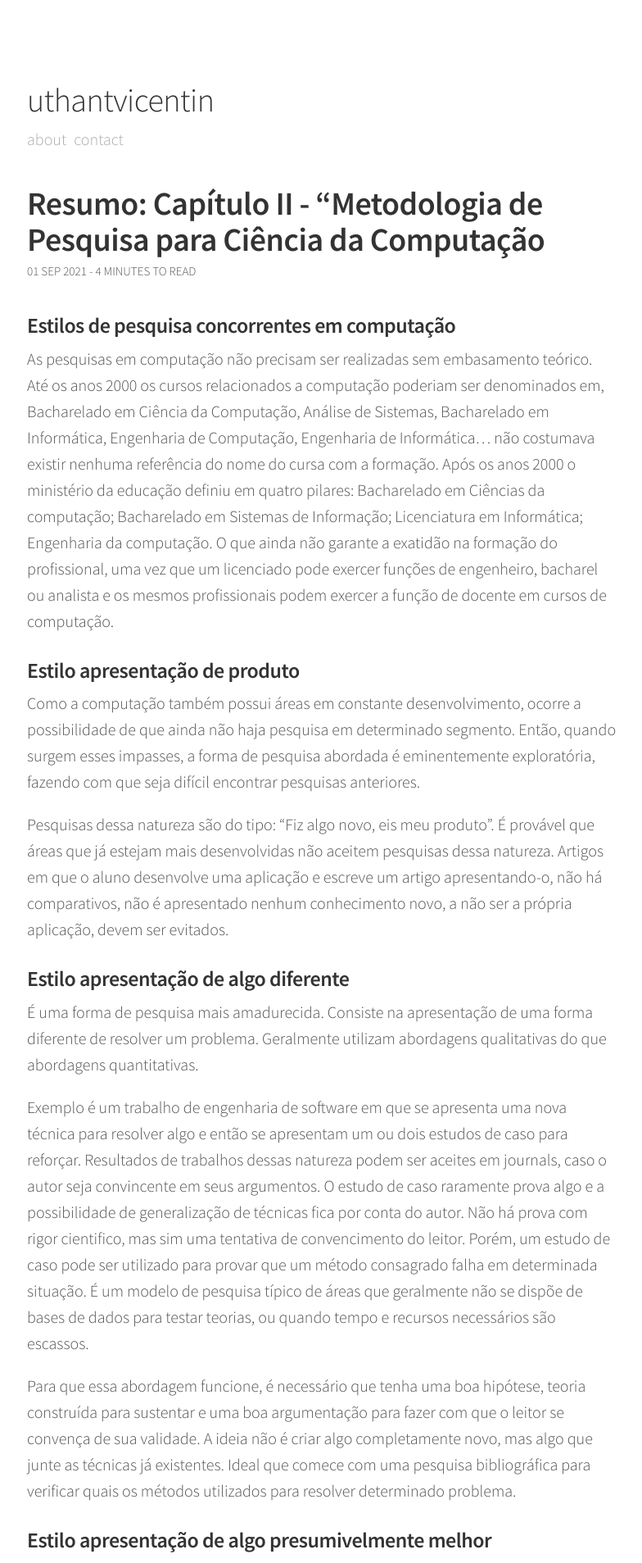
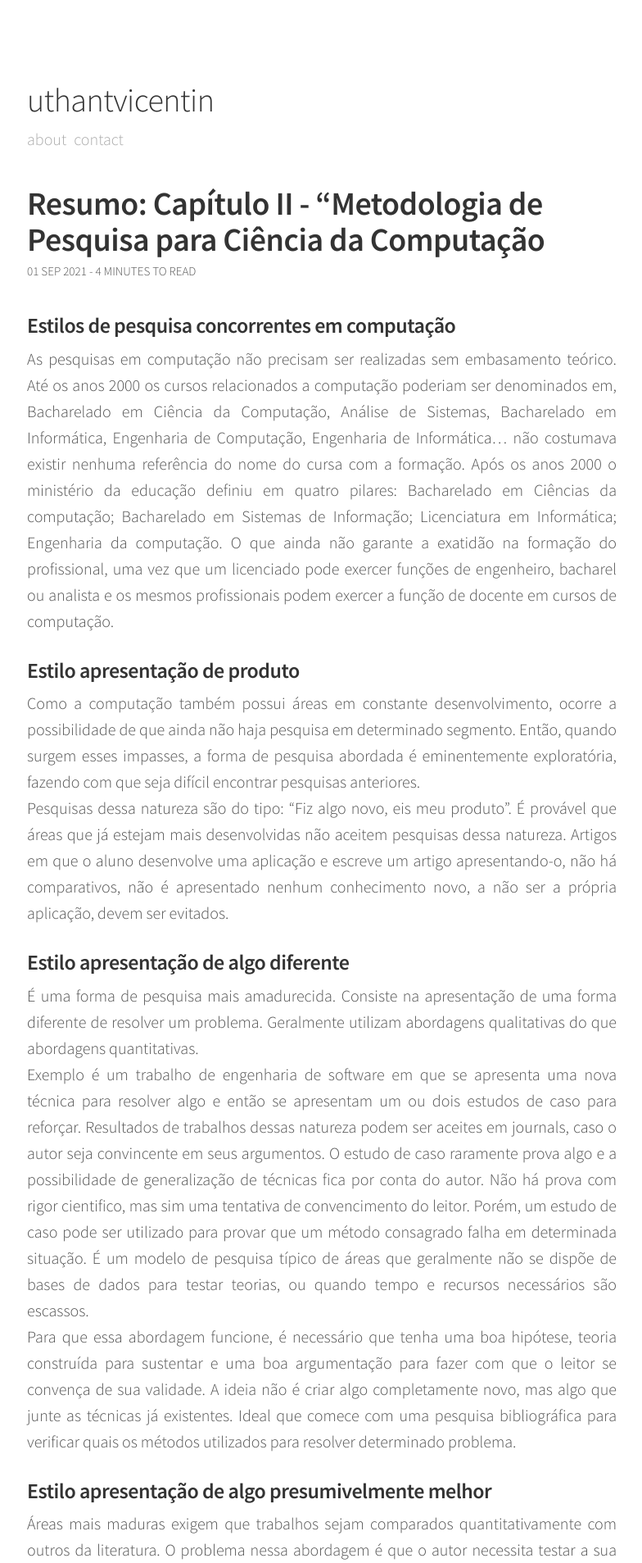
Before and after one commit to uthantvicentin/uthantvicentin.github.io, a Jekyll site: the page built from _posts/2021-09-01-Capitulo-II-metodologia-pesquisa-computacao.md, in a window 1280 px wide. Shown: the top 1907 px of the page at 82% size, without its empty margins (247-1031 px from the left). Built offline with Jekyll 4.4.1, drawn with Linux system fonts in a browser that asks for light colours; comment, search, counter and statistics services are not loaded.

Commit message:
ajust md with html

```diff
--- a/_posts/2021-09-01-Capitulo-II-metodologia-pesquisa-computacao.md
+++ b/_posts/2021-09-01-Capitulo-II-metodologia-pesquisa-computacao.md
@@ -5,45 +5,59 @@ title:  "Resumo: Capítulo II - “Metodologia de Pesquisa para Ciência da Comp
 
 ### Estilos de pesquisa concorrentes em computação
 
+<p style='text-align: justify;'>
 As pesquisas em computação não precisam ser realizadas sem embasamento teórico. Até os anos 2000 os cursos relacionados a computação poderiam ser denominados em, Bacharelado em Ciência da Computação, Análise de Sistemas, Bacharelado em Informática, Engenharia de Computação, Engenharia de Informática… não costumava existir nenhuma referência do nome do cursa com a formação. Após os anos 2000 o ministério da educação definiu em quatro pilares: Bacharelado em Ciências da computação; Bacharelado em Sistemas de Informação; Licenciatura em Informática; Engenharia da computação. O que ainda não garante a exatidão na formação do profissional, uma vez que um licenciado pode exercer funções de engenheiro, bacharel ou analista e os mesmos profissionais podem exercer a função de docente em cursos de computação.
+</p>
 
 ### Estilo apresentação de produto
 
+<p style='text-align: justify;'>
 Como a computação também possui áreas em constante desenvolvimento, ocorre a possibilidade de que ainda não haja pesquisa em determinado segmento. Então, quando surgem esses impasses, a forma de pesquisa abordada é eminentemente exploratória, fazendo com que seja difícil encontrar pesquisas anteriores.
-
+<br>
 Pesquisas dessa natureza são do tipo: “Fiz algo novo, eis meu produto”. É provável que áreas que já estejam mais desenvolvidas não aceitem pesquisas dessa natureza. Artigos em que o aluno desenvolve uma aplicação e escreve um artigo apresentando-o, não há comparativos, não é apresentado nenhum conhecimento novo, a não ser a própria aplicação, devem ser evitados.
+</p>
 
 ### Estilo apresentação de algo diferente
 
+<p style='text-align: justify;'>
 É uma forma de pesquisa mais amadurecida. Consiste na apresentação de uma forma diferente de resolver um problema. Geralmente utilizam abordagens qualitativas do que abordagens quantitativas.
-
+<br>
 Exemplo é um trabalho de engenharia de software em que se apresenta uma nova técnica para resolver algo e então se apresentam um ou dois estudos de caso para reforçar. Resultados de trabalhos dessas natureza podem ser aceites em journals, caso o autor seja convincente em seus argumentos. O estudo de caso raramente prova algo e a possibilidade de generalização de técnicas fica por conta do autor. Não há prova com rigor cientifico, mas sim uma tentativa de convencimento do leitor. Porém, um estudo de caso pode ser utilizado para provar que um método consagrado falha em determinada situação. É um modelo de pesquisa típico de áreas que geralmente não se dispõe de bases de dados para testar teorias, ou quando tempo e recursos necessários são escassos.
-
+<br>
 Para que  essa abordagem funcione, é necessário que tenha uma boa hipótese, teoria construída para sustentar e uma boa argumentação para fazer com que o leitor se convença de sua validade. A ideia não é criar algo completamente novo, mas algo que junte as técnicas já existentes. Ideal que comece com uma pesquisa bibliográfica para verificar quais os métodos utilizados para resolver determinado problema.
+</p>
 
 ### Estilo apresentação de algo presumivelmente melhor
 
+<p style='text-align: justify;'>
 Áreas mais maduras exigem que trabalhos sejam comparados quantitativamente com outros da literatura. O problema nessa abordagem é que o autor necessita testar a sua abordagem e a abordagem da literatura, fazendo com que ocorra excesso de trabalho e possíveis falhas na execução dos testes. Para que as pesquisas dessa natureza sejam aceitas, faz-se necessário que o autor apresente o modo em que realizou todos os testes e apresente também fatos comprobatórios de que isolou as adversidades que poderiam ocorrer.
-
+<br>
 Uma abordagem que se considera melhor do que as outras necessita de cuidados. Verifique se está comparando com o estado da arte. Não é necessário que o autor demonstre que o novo método é melhor para todos os casos possíveis. É possível apresentar métodos ou modelos que sejam melhores em determinadas situações. Deixe claro quais são essas situações. Defina qual a métrica utilizada para realizar a comparação.
+</p>
 
 ### Estilo apresentação de algo reconhecidamente melhor
 
+<p style='text-align: justify;'>
 Trabalho desenvolvido é apresentado em função de testes padronizados e internacionalmente reconhecidos. O autor deve buscar pela base de dados e apresentar resultados utilizando métricas aceitas pela comunidade. Se for demonstrado que a nova abordagem é melhor que a atual, a nova abordagem será o estado da arte.
-
+<br>
 É uma pesquisa fácil de ser elaborada caso o autor tenha uma boa hipótese. Pois, os dados e as formas de teste já estão disponíveis. Basta implementar e realizar os testes. O grande problema consiste em encontrar uma boa hipótese.
+</p>
 
 ### Estilo apresentação de uma prova
 
+<p style='text-align: justify;'>
 Geralmente são áreas de métodos formais ou compiladores, essas áreas dificilmente aceitam trabalhos sem demonstrações. Deve-se construir técnicas afirmando os conceitos utilizados, e que, com esses conceitos, podes-se chegar a determinado resultado. Exemplo de pesquisas dessa natureza são: Um algoritmo é o melhor possível para resolver um determinado problema; Não existe algoritmo para resolver determinado problema.
+</p>
 
 ### Resumo
 
+<p style='text-align: justify;'>
 Pesquisas formais consistem na elaboração de uma teoria e uma prova formal de que esta teoria é correta;
-
+<br>
 Pesquisas empíricas apresentam novas abordagens, e essas abordagens são comparadas com as existentes, utilizado testes aceitos pela comunidade;
-
+<br>
 Pesquisas exploratórias não conseguem apresentar uma teoria, nem apresentar resultados estatisticamente aceitos.
+</p>
 
 ## Referências
 WASLAWICK, Raul Sidnei – Metodologia de Pesquisa para Ciência da Computação, Editora Campus, 2020.
```
